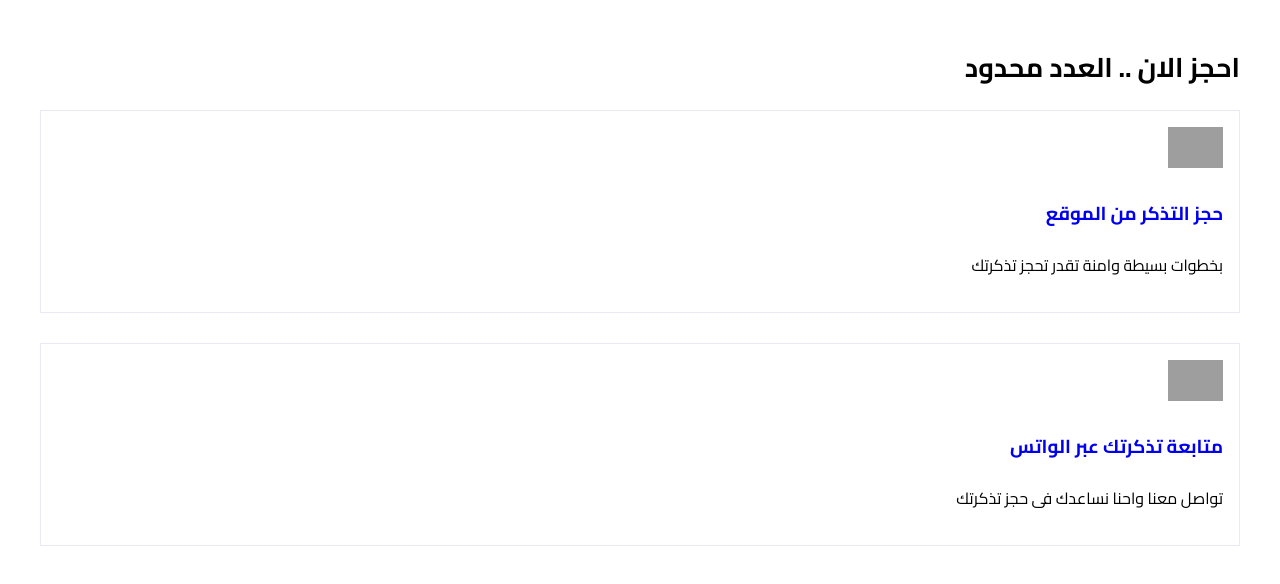
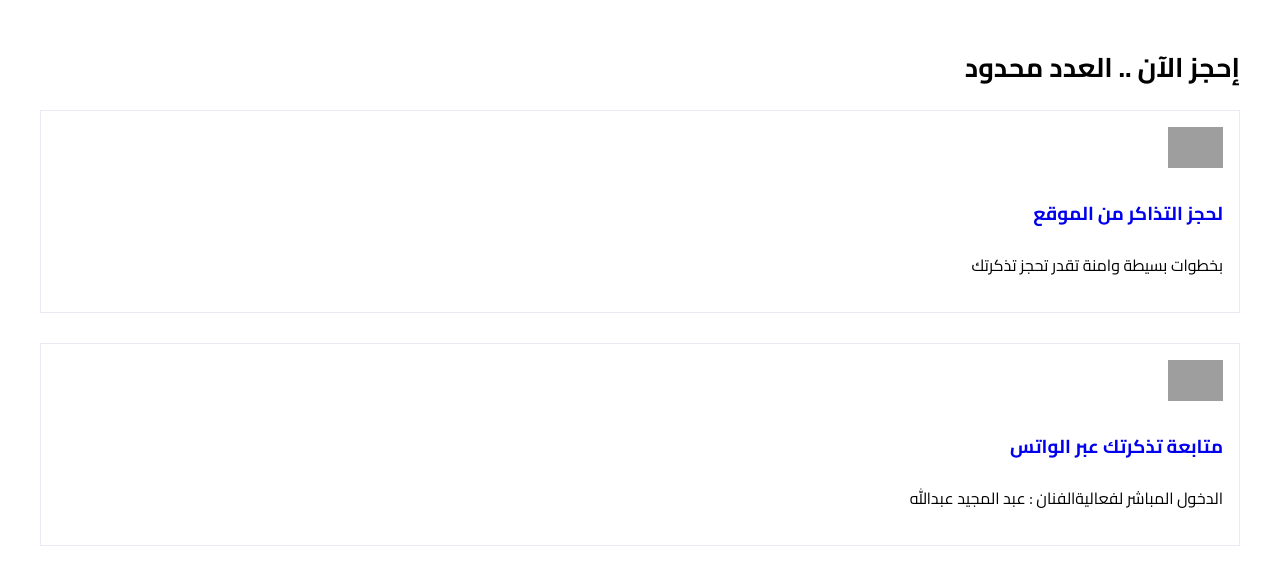
Before and after one commit to services-ksa/golden4tk3, a plain HTML site: page index.html in a window 1280 px wide. Drawn offline with Linux system fonts and the light colour scheme; grey boxes are pictures that could not be loaded.

Commit message:
first commit

```diff
--- a/index.html
+++ b/index.html
@@ -28,14 +28,14 @@
 <body>
     <div class="continer">
         <div class="header">
-            <h1 style="font-size: 27px;">احجز الان .. العدد محدود </h1>
+            <h1 style="font-size: 27px;">إحجز الآن .. العدد محدود </h1>
         </div>
         <div class="box1">
           <div class="icon">
             <img width="55px" src="https://static.vecteezy.com/system/resources/previews/000/575/973/original/go-to-website-internet-icon-vector-illustration.jpg" alt="">
           </div>
           <a href="https://golden4tek.com/">
-            <h3>حجز التذكر من الموقع </h3>
+            <h3>لحجز التذاكر من الموقع </h3>
           </a>
 
           <p>بخطوات بسيطة وامنة تقدر تحجز تذكرتك</p>
@@ -49,7 +49,7 @@
             <h3>  متابعة تذكرتك عبر الواتس</h3>
           </a>
 
-          <p>تواصل معنا واحنا نساعدك فى حجز تذكرتك</p>
+          <p> الدخول المباشر لفعاليةالفنان : عبد المجيد عبدالله  </p>
         </div>
     </div>
 </body>
```
